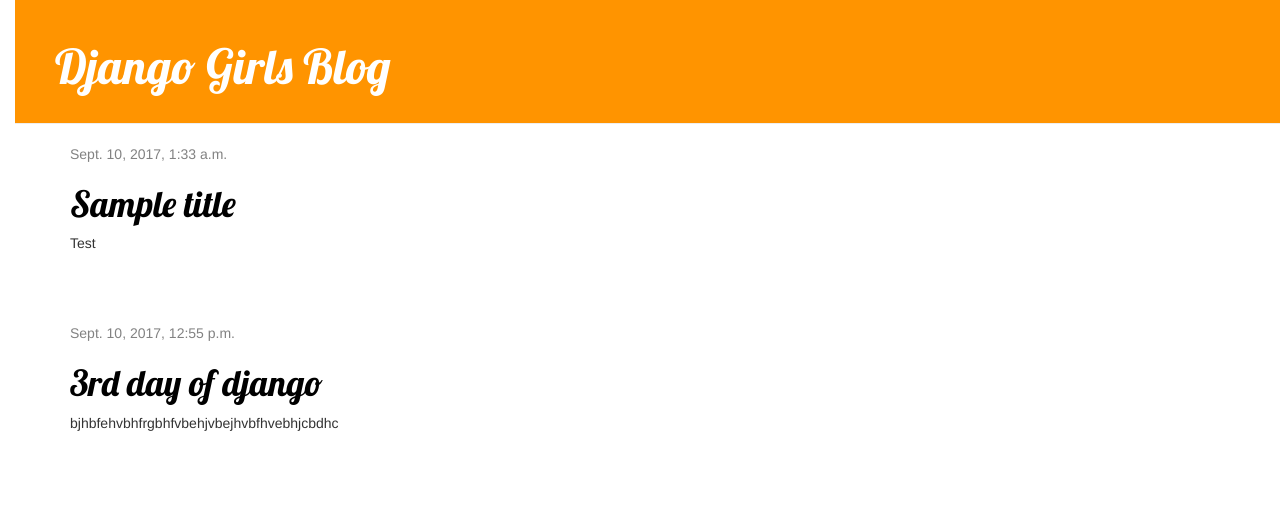
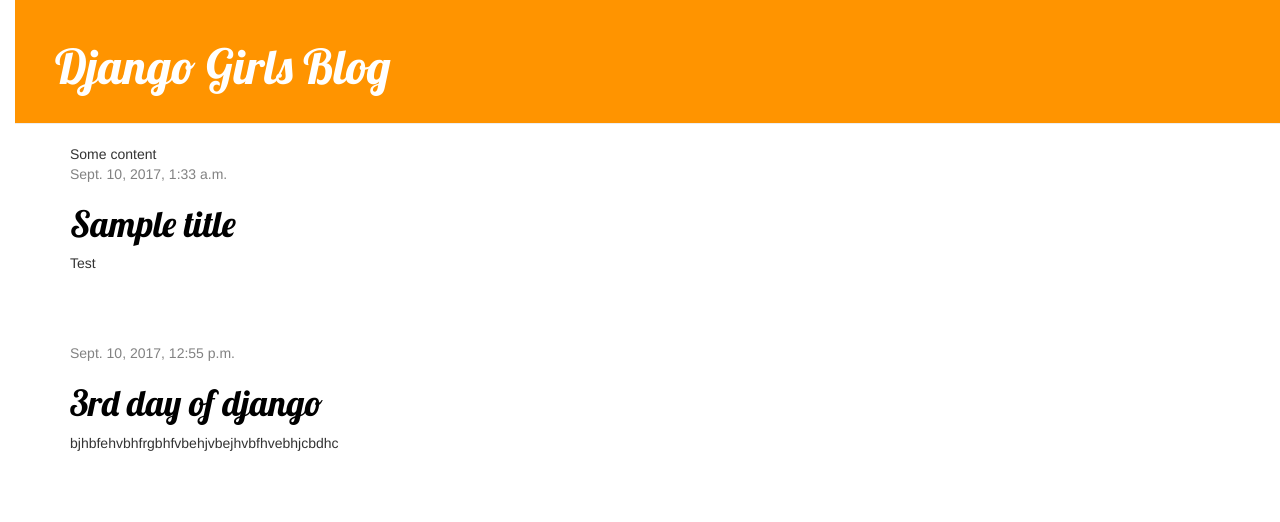
Before and after one commit to pratima227/my-first-blog, a Django app: page /blog/ in a window 1280 px wide. Shown: the top 522 px of the page. Run offline with Django 3.2, Linux system fonts and the light colour scheme; data comes from the database, SQL or seed files in the repository; some libraries are stand-ins or nearby versions.

Commit message:
changes to tempplates

```diff
--- a/blog/templates/blog/post_list.html
+++ b/blog/templates/blog/post_list.html
@@ -1,5 +1,7 @@
 {% extends 'blog/base.html' %}
 {% block content %}
+
+{{ test }}
   {% for post in posts %}
     <div class="post">
       <div class="date">
@@ -9,4 +11,4 @@
       <p>{{ post.text|linebreaksbr }}</p>
     </div>
   {% endfor %}
-{% endblock %}
+{% endblock content %}
--- a/blog/views.py
+++ b/blog/views.py
@@ -4,4 +4,5 @@ from django.utils import timezone
 # Create your views here.
 def post_list(request):
     posts = Post.objects.filter(published_date__lte=timezone.now()).order_by('published_date')
-    return render(request, 'blog/post_list.html', {'posts': posts})
+    test = "Some content"
+    return render(request, 'blog/post_list.html', {'posts': posts, 'test': test})
```
